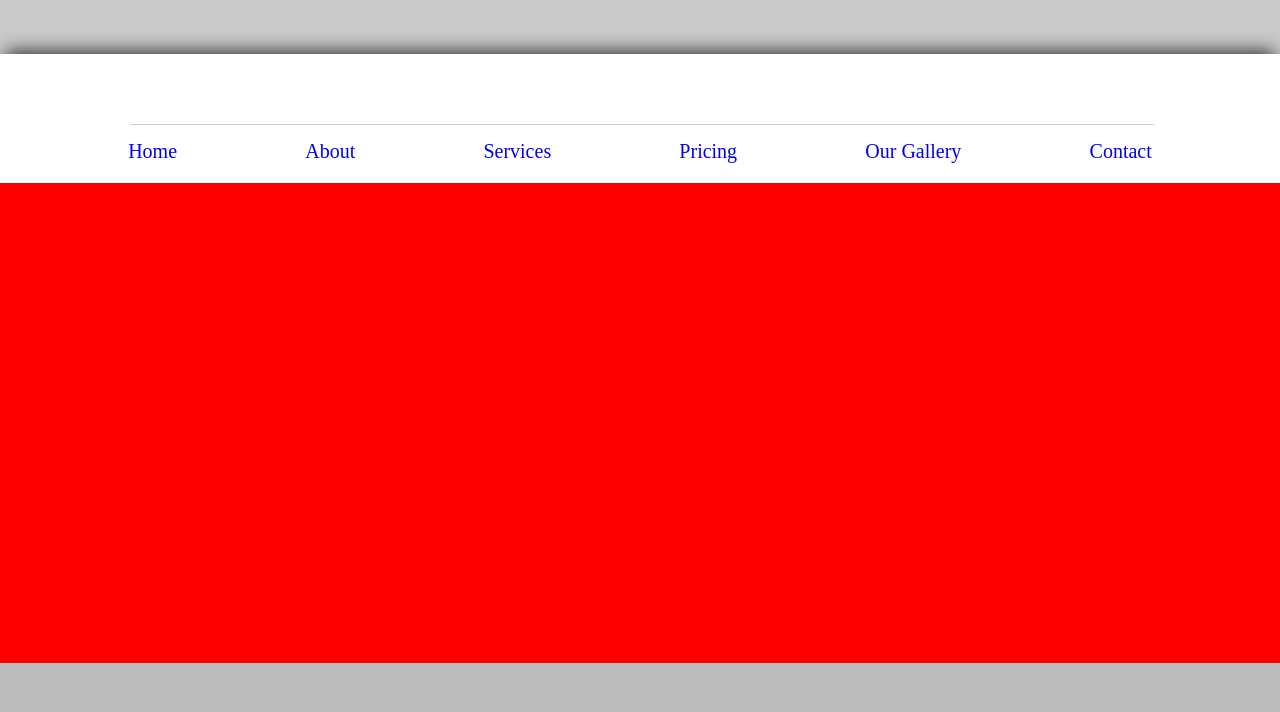
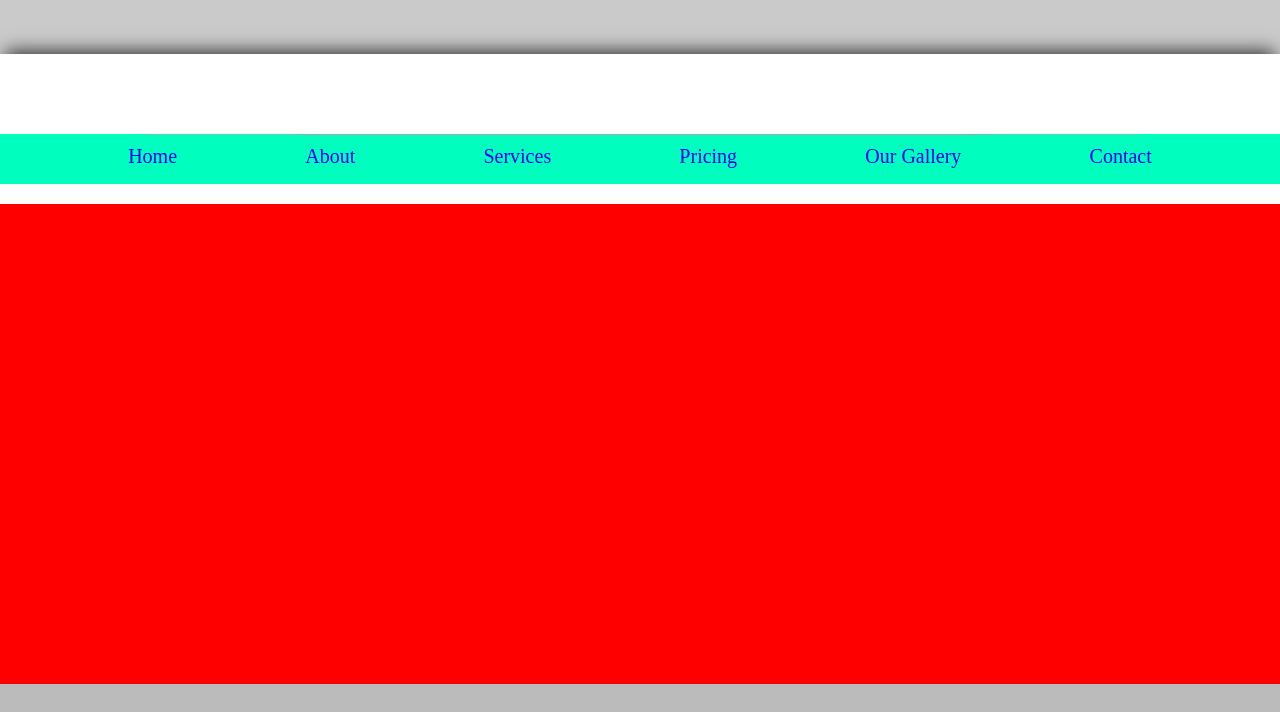
Before and after one commit to snowlzz/Magrim-1-Ano--LEIAM-O-README.MD-, a plain HTML site: page index.html in a window 1280 px wide. Shown: the part 88-800 px from the top of the page. Drawn offline with Linux system fonts and the light colour scheme.

Commit message:
new features

```diff
--- a/styles.css
+++ b/styles.css
@@ -6,7 +6,11 @@
 }
 
 html{
-    scroll-behavior: smoothx;
+    scroll-behavior: smooth;
+}
+
+body{
+    overflow:auto;
 }
 
 .header-elp{
@@ -23,15 +27,6 @@ html{
     height: 14vh;
 }
 
-
-.line{
-    width: 80%;
-    height: 1px;
-    background-color: rgb(206, 206, 206);
-    margin-top: -90px;
-    margin-left: 130px;
-}
-
 .logo2{
     background-color: rgb(255, 255, 255);
     width: 100%;
@@ -39,12 +34,29 @@ html{
     box-shadow: 0px -9px 17px -6px rgba(0,0,0,0.75);
 }
 
+.line{
+    width: 80%;
+    height: 1px;
+    background-color: rgb(165, 165, 165);
+    border-radius: 100%;
+    margin-top: -80px;
+    margin-left: 130px;
+}
 
+.menu{
+    background-color: rgb(0, 255, 191);
+    width: 100%;
+    height: 50px;
+    top: 0px;
+    position: static;
+    display: block;
+}
 .menu ul{
     display: flex;
     justify-content: space-evenly;
-    padding-top: 15px;
+    align-items: center;
     font-size: 20px;
+    margin-top: 10px;
 }
 
 .img-wrapper{
```
